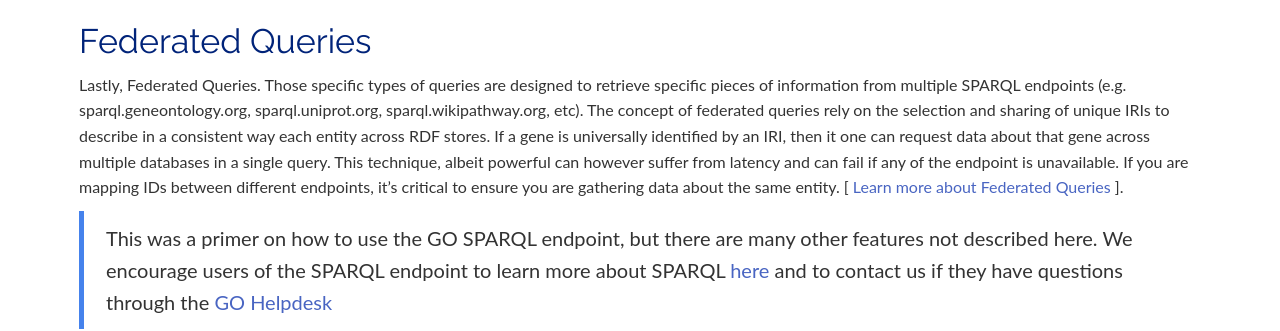
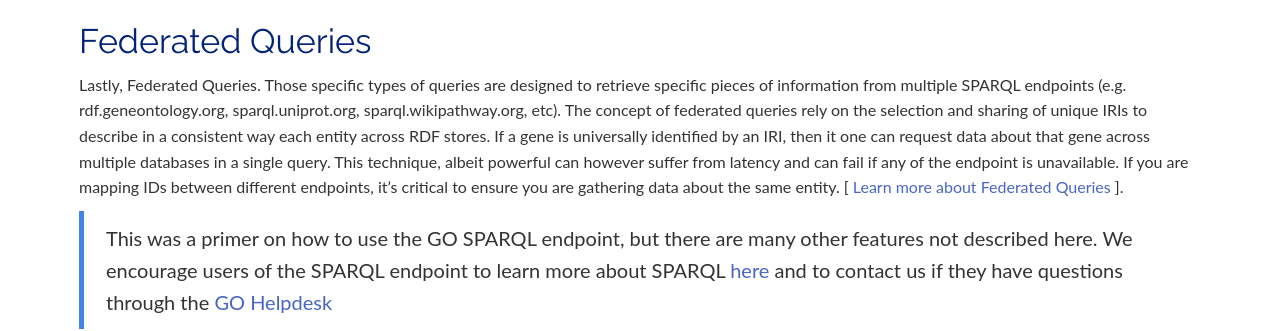
Before and after one commit to geneontology/geneontology.github.io, a Jekyll site: the page built from _docs/sparql.md, in a window 1280 px wide and 900 px high, scrolled down 7271 px. Shown: the part 357-688 px from the top of the window. Built offline with Jekyll 4.4.1, drawn with Linux system fonts in a browser that asks for light colours; nearby versions of some CDN libraries.

Commit message:
update endpoint locations

````diff
--- a/_docs/sparql.md
+++ b/_docs/sparql.md
@@ -11,7 +11,7 @@
 
 In the following document, we present some notions of RDF, OWL and SPARQL to get an understanding of how the GO SPARQL endpoint is structured and how to create queries to retrieve specific pieces of knowledge.
 
-[ [Try the GO SPARQL endpoint](http://sparql.geneontology.org/blazegraph/#query){:target="blank"} ]
+[ [Try the GO SPARQL endpoint](http://geneontology.org/sparql){:target="blank"} ]
 
 
 ## Resource Description Framework (RDF)
@@ -253,9 +253,9 @@
 }
 ```
 
-To test and refine those queries, [ [Try the GO SPARQL endpoint](http://sparql.geneontology.org/blazegraph/#query){:target="blank"} ] or use an external SPARQL editor such as [ [YASGUI](http://yasgui.triply.cc/#){:target="blank"} ]. With external editors, be sure to specify the GO SPARQL endpoint: `http://rdf.geneontology.org/blazegraph/sparql`.
+To test and refine those queries, [ [Try the GO SPARQL endpoint](http://geneontology.org/sparql){:target="blank"} ] or use an external SPARQL editor such as [ [YASGUI](http://yasgui.triply.cc/#){:target="blank"} ]. With external editors, be sure to specify the GO SPARQL endpoint: `http://rdf.geneontology.org/blazegraph/sparql`.
 
 ## Federated Queries
-Lastly, Federated Queries. Those specific types of queries are designed to retrieve specific pieces of information from multiple SPARQL endpoints (e.g. sparql.geneontology.org, sparql.uniprot.org, sparql.wikipathway.org, etc). The concept of federated queries rely on the selection and sharing of unique IRIs to describe in a consistent way each entity across RDF stores. If a gene is universally identified by an IRI, then it one can request data about that gene across multiple databases in a single query. This technique, albeit powerful can however suffer from latency and can fail if any of the endpoint is unavailable. If you are mapping IDs between different endpoints, it's critical to ensure you are gathering data about the same entity. [ [Learn more about Federated Queries](https://www.w3.org/TR/sparql11-federated-query/){:target="blank"} ].
+Lastly, Federated Queries. Those specific types of queries are designed to retrieve specific pieces of information from multiple SPARQL endpoints (e.g. rdf.geneontology.org, sparql.uniprot.org, sparql.wikipathway.org, etc). The concept of federated queries rely on the selection and sharing of unique IRIs to describe in a consistent way each entity across RDF stores. If a gene is universally identified by an IRI, then it one can request data about that gene across multiple databases in a single query. This technique, albeit powerful can however suffer from latency and can fail if any of the endpoint is unavailable. If you are mapping IDs between different endpoints, it's critical to ensure you are gathering data about the same entity. [ [Learn more about Federated Queries](https://www.w3.org/TR/sparql11-federated-query/){:target="blank"} ].
 
 > This was a primer on how to use the GO SPARQL endpoint, but there are many other features not described here. We encourage users of the SPARQL endpoint to learn more about SPARQL [here](https://www.w3.org/TR/sparql11-overview/){:target="blank"} and to contact us if they have questions through the [GO Helpdesk](http://help.geneontology.org/){:target="blank"}
````
